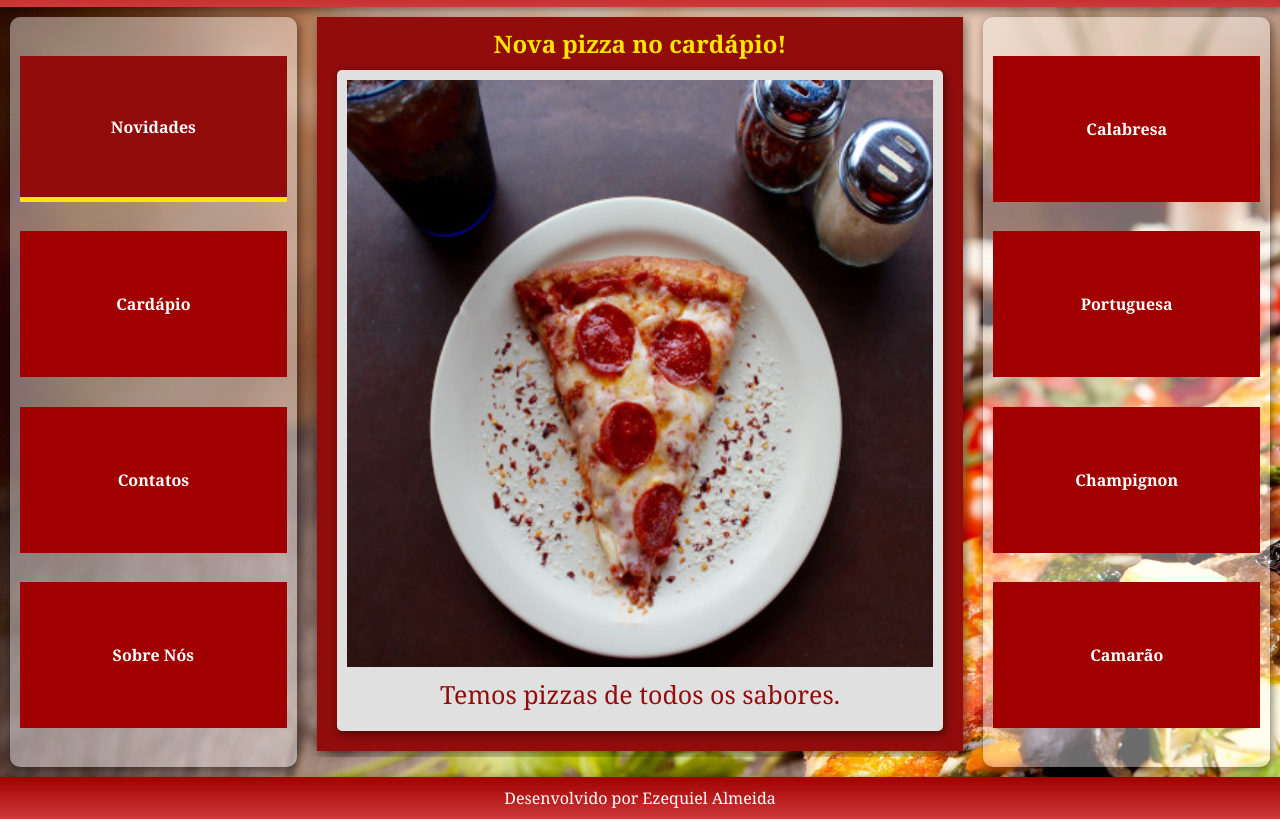
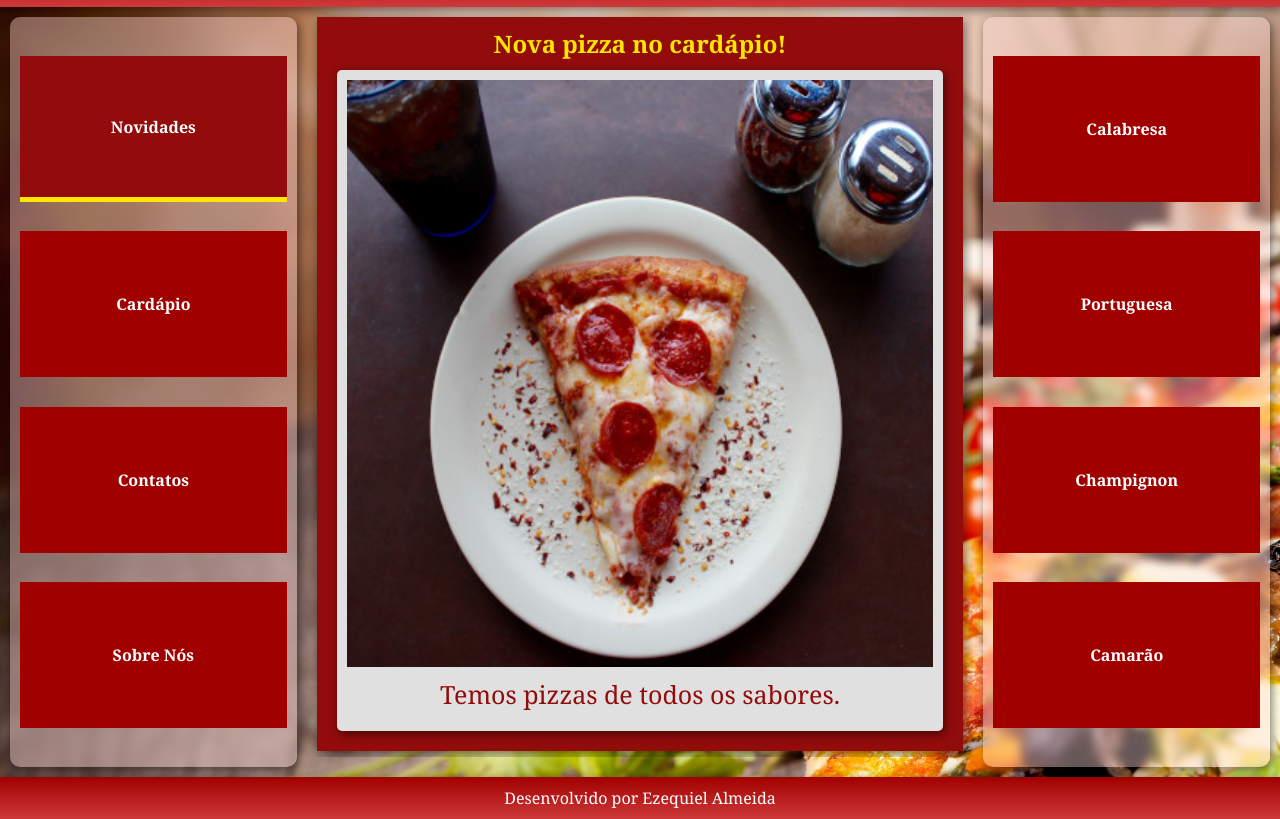
Before and after one commit to ezequielwish/layout-pizza, a plain HTML site: page index.html in a window 1280 px wide. Shown: the part 46-865 px from the top of the page. Drawn offline with Linux system fonts and the light colour scheme.

Commit message:
Backdrop blur

```diff
--- a/assets/css/style.css
+++ b/assets/css/style.css
@@ -105,11 +105,11 @@ div#scrollable {
 }
 
 nav, aside {
-    background-color: #ffffff6b;
+    background-color: rgba(255, 219, 219, 0.4);
     width: 300px;
     height: 750px;
     border-radius: 10px;
-    backdrop-filter: 3px;
+    backdrop-filter: blur(4px);
 }
 
 @media (max-width: 800px) {
```
